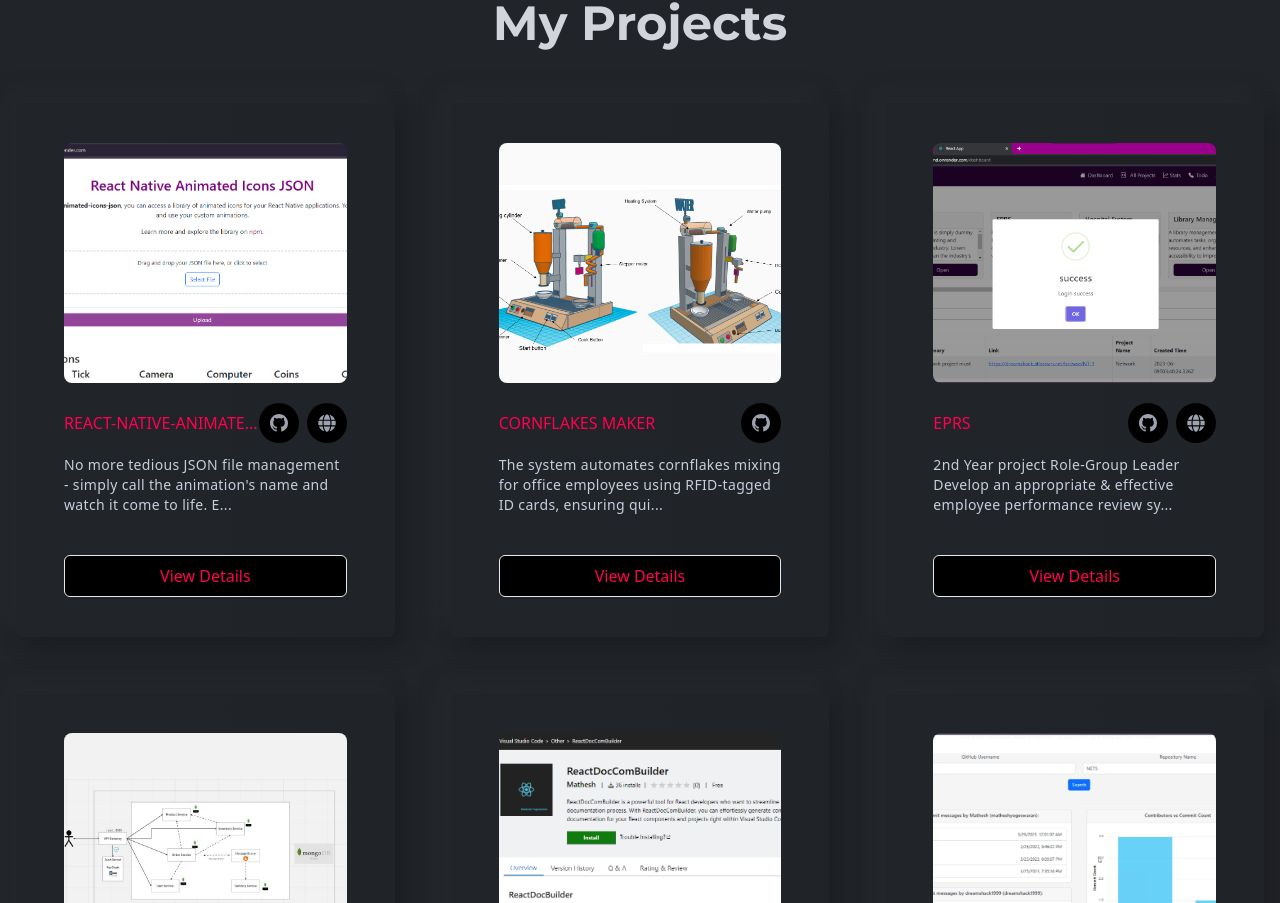
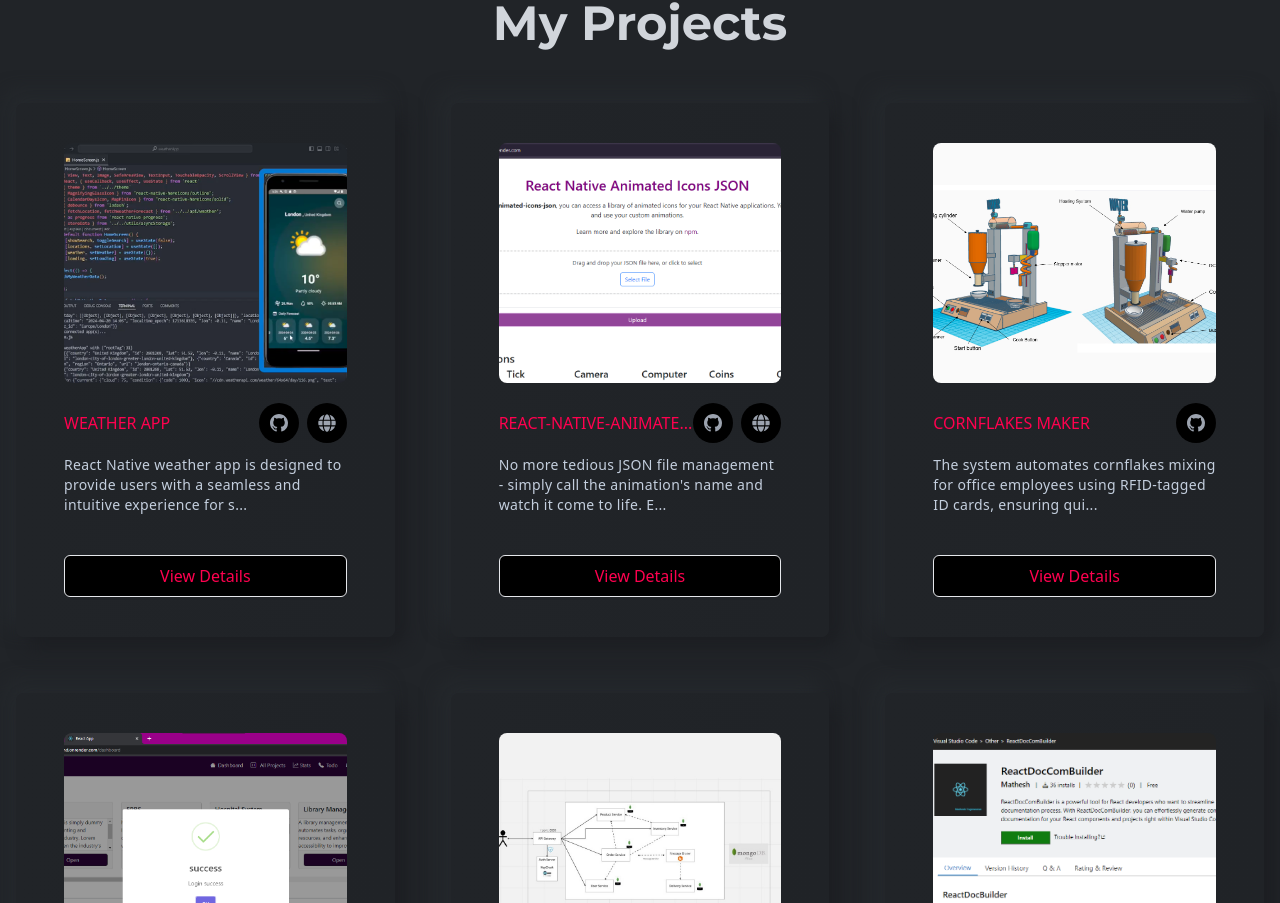
Before and after one commit to matheshyogeswaran/mathesh-react, a React (Create React App) app: page / in a window 1280 px wide. Shown: the part 1835-2738 px from the top of the page. Built offline with nearby package versions, Linux system fonts and the light colour scheme; no server answers.

Commit message:
weather app project  added

```diff
--- a/src/assets/index.js
+++ b/src/assets/index.js
@@ -15,6 +15,7 @@
 import OSM from "./images/projects/OSM.png"
 import githubChart from "./images/projects/githubChart.png"
 import json from "./images/projects/JSON.png"
+import weather from "./images/projects/weather.png"
 export {
   logo,
   bannerImg,
@@ -32,7 +33,8 @@
   reactVS,
   OSM,
   githubChart,
-  json
+  json,
+  weather,
 
 
 };
--- a/src/components/projects/Projects.js
+++ b/src/components/projects/Projects.js
@@ -1,7 +1,7 @@
 import React, { useState } from 'react';
 
 import Title from '../layouts/Title'
-import { HardwareProject, eprs, delivery, reactVS, OSM, githubChart, json } from "../../assets/index";
+import { HardwareProject, eprs, delivery, reactVS, OSM, githubChart, json, weather } from "../../assets/index";
 import ProjectModal from './ProjectModal'; // Assuming you have a ProjectModal component
 import ProjectsCard from './ProjectsCard';
 
@@ -30,6 +30,20 @@
         />
       </div>
       <div className="grid grid-cols-1 md:grid-cols-2 xl:grid-cols-3 gap-6 xl:gap-14">
+      <ProjectsCard
+          title="weather app"
+          des="React Native weather app is designed to provide users with a seamless and intuitive experience for staying informed about weather conditions. Leveraging the power of React Native "
+          src={weather}
+          githubLink="https://github.com/matheshyogeswaran/weatherApp"
+          websiteLink="https://www.linkedin.com/posts/mathesh-yogeswaran_reactnative-nativewind-weatherapp-activity-7187437284911132672-6eoO?utm_source=share&utm_medium=member_desktop"
+          onClick={() => handleProjectClick({
+            title: "weather app",
+            description: "React Native weather app is designed to provide users with a seamless and intuitive experience for staying informed about weather conditions. Leveraging the power of React Native",
+            githubLink: "https://github.com/matheshyogeswaran/weatherApp",
+            technologies: ["React Native", "Native wind"],
+            image: weather
+          })}
+        />
       <ProjectsCard
           title="react-native-animated-icons-json"
           des="No more tedious JSON file management - simply call the animation's name and watch it come to life. Easily save and access your JSON animations via JSON Saver, ensuring convenient management. Join our community to explore a diverse collection of animated icons and effortlessly enhance your React Native projects with a touch of interactivity. "
```
Also changed, not shown: src/assets/images/projects/weather.png (added).
